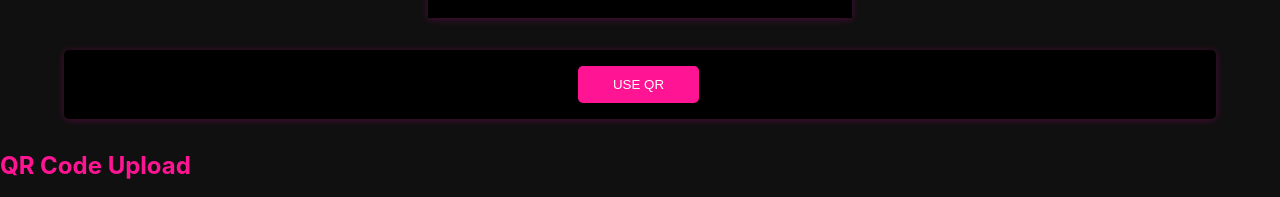
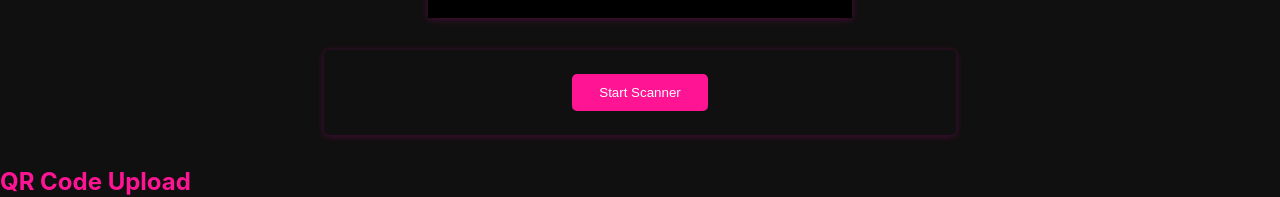
Before and after one commit to qby0/financeapp, a React (Create React App) app: page /dashboard in a window 1280 px wide. Shown: the part 278-475 px from the top of the page. Built offline with nearby package versions, Linux system fonts and the light colour scheme; no server answers; the database is empty; sample sign-in values are in the browser's storage.

Commit message:
Update Dashboard.js

```diff
--- a/src/components/Dashboard.js
+++ b/src/components/Dashboard.js
@@ -149,14 +149,15 @@ const Dashboard = ({ user }) => {
                 </div>
             </div>
 
-            <div className="dashboard">
+            {/*<div className="dashboard">
                 <button onClick={() => setShowScanner(true)}>USE QR</button>
 
                 {showScanner && (
                     <QrScanner onCancel={() => setShowScanner(false)} />
                 )}
 
-            </div>
+            </div>*/}
+            <QrScanner />
 
             <QrUpload />
 
```
